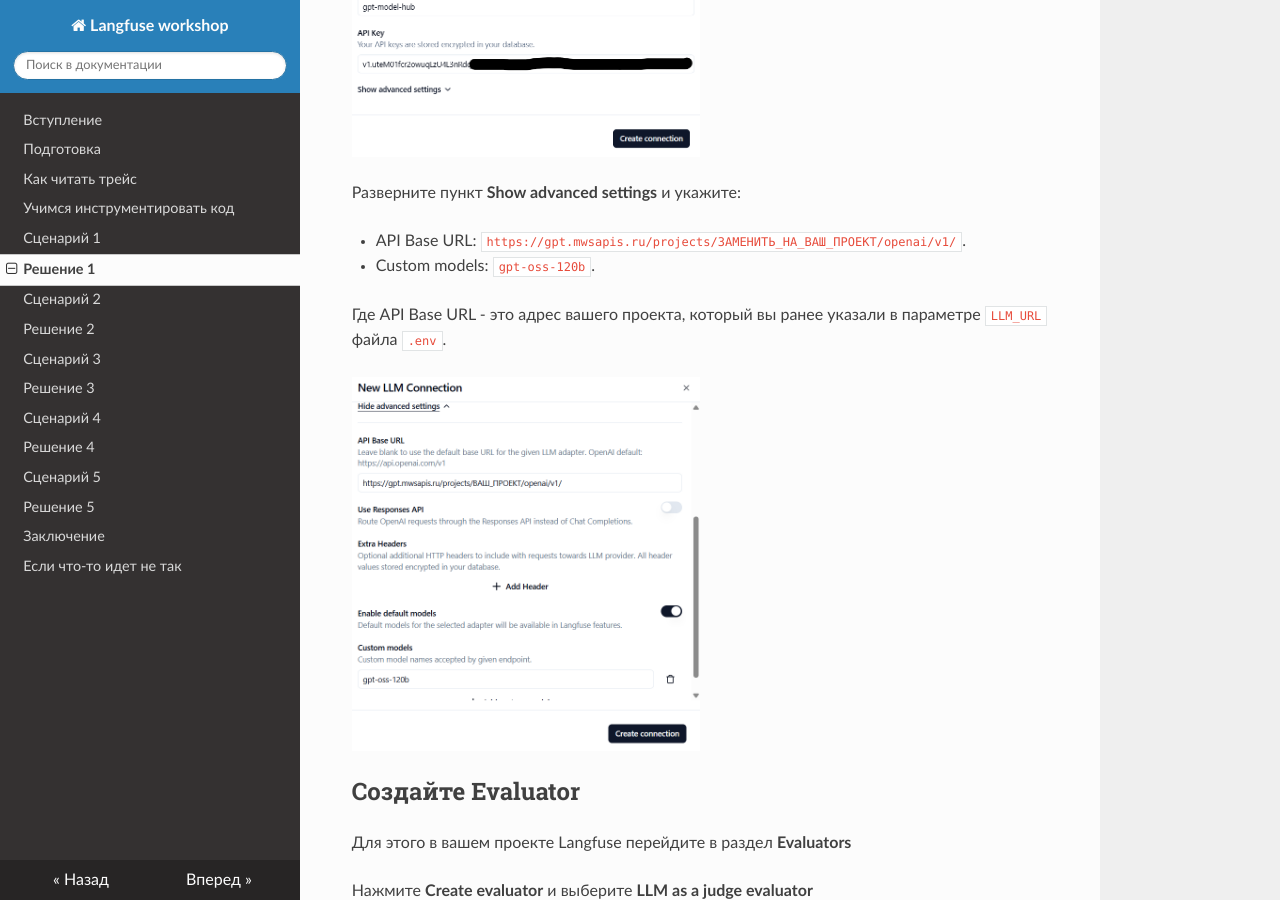
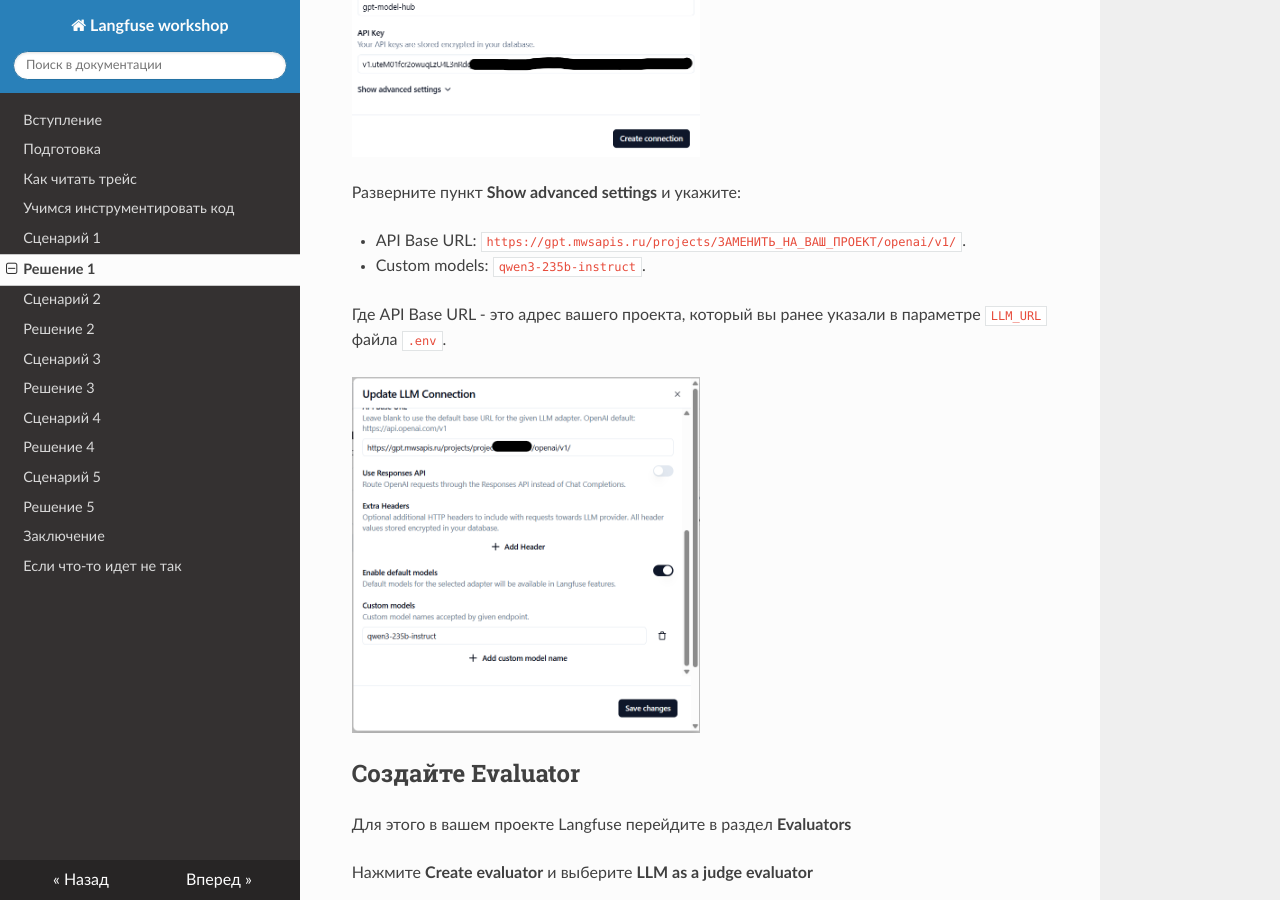
Before and after one commit to bocharovf/docs-langfuse-workshop, an MkDocs documentation site: the page built from docs/step12.md, in a window 1280 px wide and 900 px high, scrolled down 1180 px. Built offline with MkDocs 1.6.1, drawn with Linux system fonts in a browser that asks for light colours; nearby versions of some CDN libraries.

Commit message:
Update screenshots

```diff
--- a/docs/step12.md
+++ b/docs/step12.md
@@ -35,7 +35,7 @@
 Разверните пункт **Show advanced settings** и укажите:
 
 - API Base URL: `https://gpt.mwsapis.ru/projects/ЗАМЕНИТЬ_НА_ВАШ_ПРОЕКТ/openai/v1/`.
-- Custom models: `gpt-oss-120b`.
+- Custom models: `qwen3-235b-instruct`.
 
 Где API Base URL - это адрес вашего проекта, который вы ранее указали в параметре `LLM_URL` файла `.env`.
 
```
Also changed, not shown: docs/img/mws-deployments50.png, docs/img/mws-model50.png, docs/img/newllm50_2.png.
